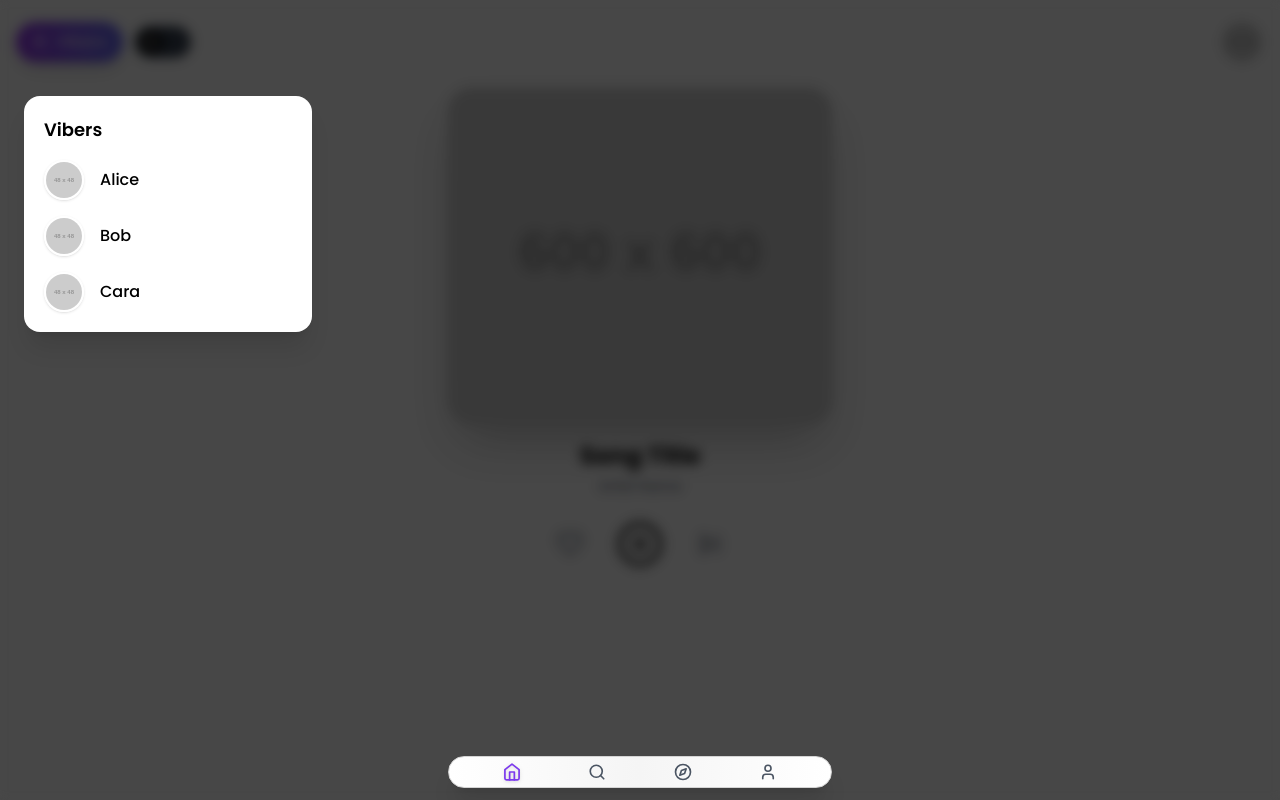
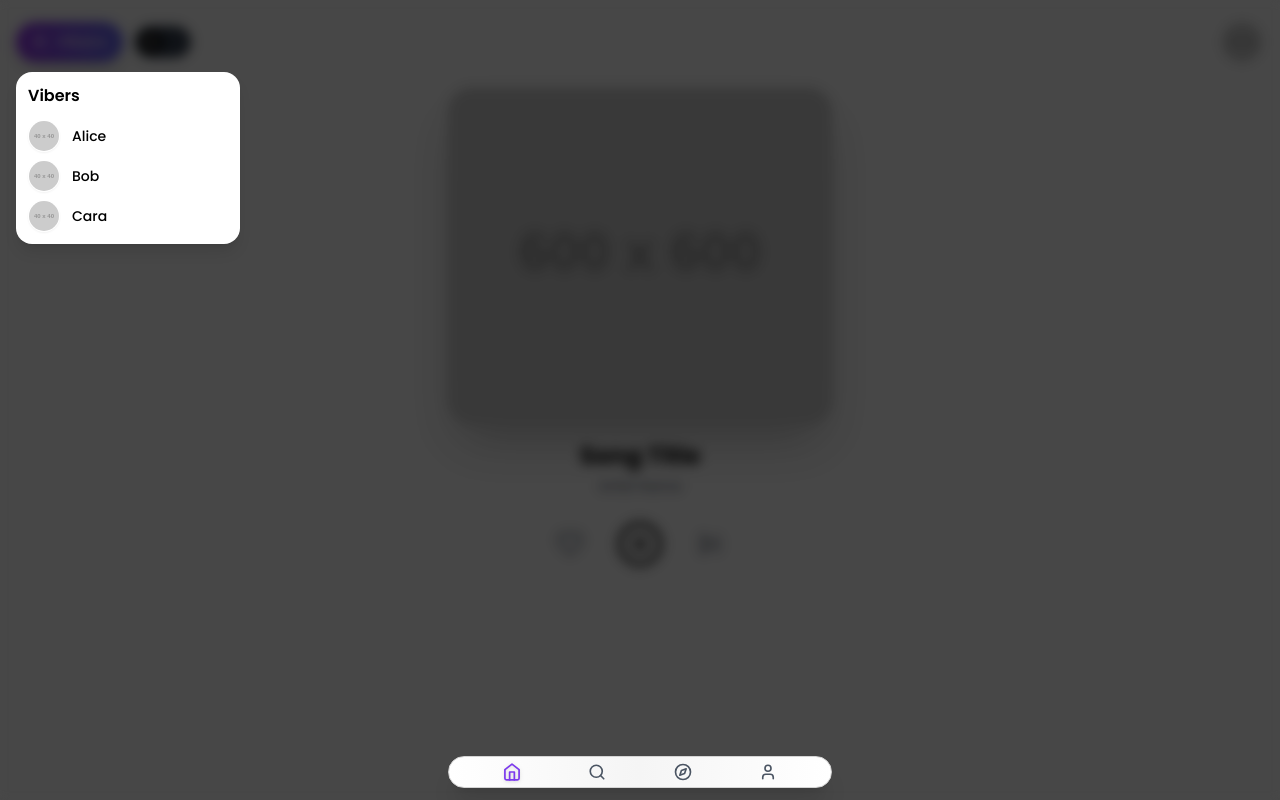
Before and after one commit to Arsenic-23/Vibie-front, a React (Vite) app: page /home in a window 1280 px wide. Both pictures are taken after a click on the button "Vibers". Built offline with nearby package versions, Linux system fonts and the light colour scheme.

Commit message:
Update VibersPopup.jsx

```diff
--- a/src/components/VibersPopup.jsx
+++ b/src/components/VibersPopup.jsx
@@ -2,31 +2,31 @@ import React from 'react';
 
 export default function VibersPopup({ onClose }) {
   const vibers = [
-    { name: 'Alice', pic: 'https://placehold.co/48x48?text=A' },
-    { name: 'Bob', pic: 'https://placehold.co/48x48?text=B' },
-    { name: 'Cara', pic: 'https://placehold.co/48x48?text=C' },
+    { name: 'Alice', pic: 'https://placehold.co/40x40?text=A' },
+    { name: 'Bob', pic: 'https://placehold.co/40x40?text=B' },
+    { name: 'Cara', pic: 'https://placehold.co/40x40?text=C' },
   ];
 
   return (
-    <div className="fixed inset-0 z-50 flex items-start justify-start p-4">
+    <div className="fixed inset-0 z-50 flex items-start justify-start p-2">
       {/* Overlay */}
       <div
         className="absolute inset-0 bg-black/30 backdrop-blur-sm"
         onClick={onClose}
       />
 
-      {/* Floating Panel */}
-      <div className="relative z-50 w-72 bg-white dark:bg-zinc-900 shadow-xl rounded-2xl p-5 mt-20 ml-2 animate-slideInSmall">
-        <h3 className="text-lg font-semibold mb-4 text-black dark:text-white">Vibers</h3>
-        <ul className="space-y-4">
+      {/* Compact Floating Panel */}
+      <div className="relative z-50 w-56 bg-white dark:bg-zinc-900 shadow-lg rounded-2xl p-3 mt-16 ml-2 animate-slideInSmall">
+        <h3 className="text-base font-semibold mb-3 text-black dark:text-white">Vibers</h3>
+        <ul className="space-y-2">
           {vibers.map((viber, index) => (
-            <li key={index} className="flex items-center space-x-4">
+            <li key={index} className="flex items-center space-x-3">
               <img
                 src={viber.pic}
                 alt={viber.name}
-                className="w-10 h-10 rounded-full border-2 border-white dark:border-gray-700 shadow"
+                className="w-8 h-8 rounded-full border border-white dark:border-gray-700 shadow-sm"
               />
-              <span className="text-base font-medium text-black dark:text-white">
+              <span className="text-sm font-medium text-black dark:text-white">
                 {viber.name}
               </span>
             </li>
@@ -38,7 +38,7 @@ export default function VibersPopup({ onClose }) {
       <style jsx>{`
         @keyframes slideInSmall {
           0% {
-            transform: translateX(-20px);
+            transform: translateX(-15px);
             opacity: 0;
           }
           100% {
@@ -47,7 +47,7 @@ export default function VibersPopup({ onClose }) {
           }
         }
         .animate-slideInSmall {
-          animation: slideInSmall 0.3s ease-out;
+          animation: slideInSmall 0.25s ease-out;
         }
       `}</style>
     </div>
```
